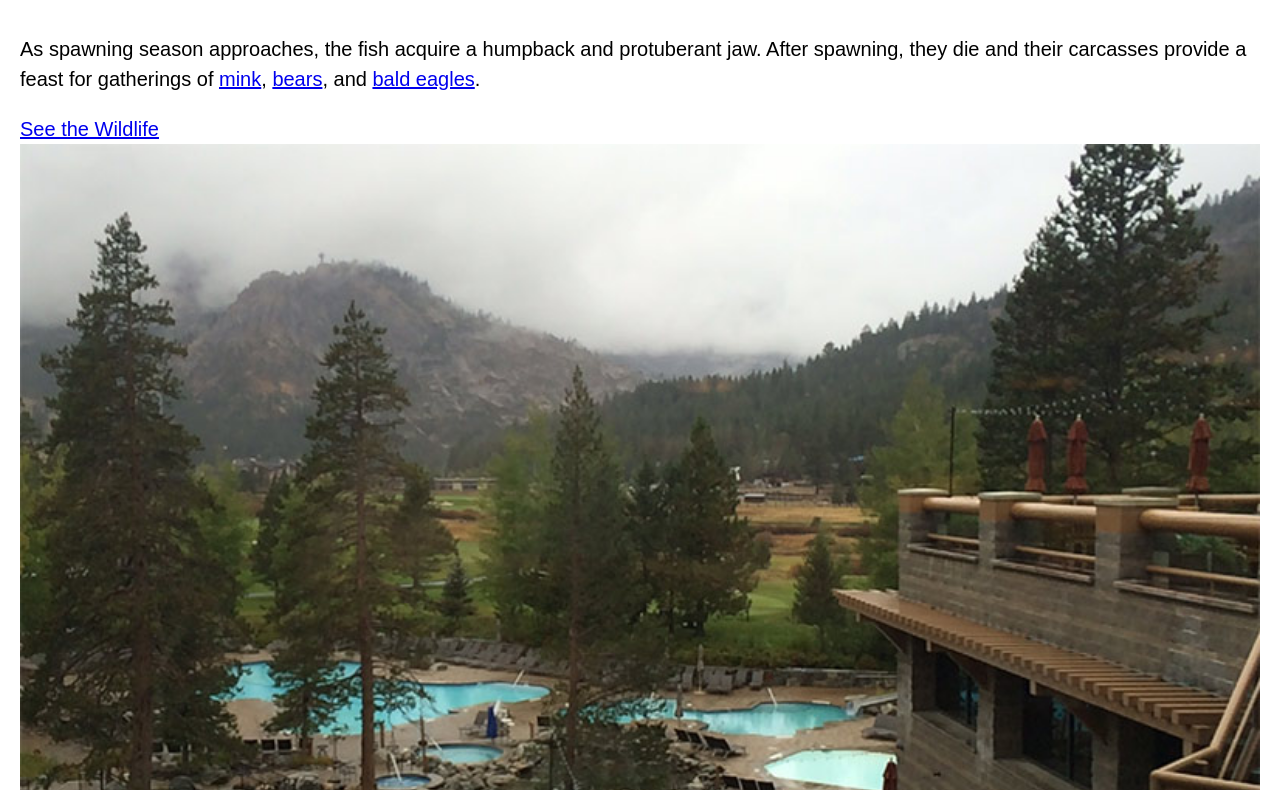
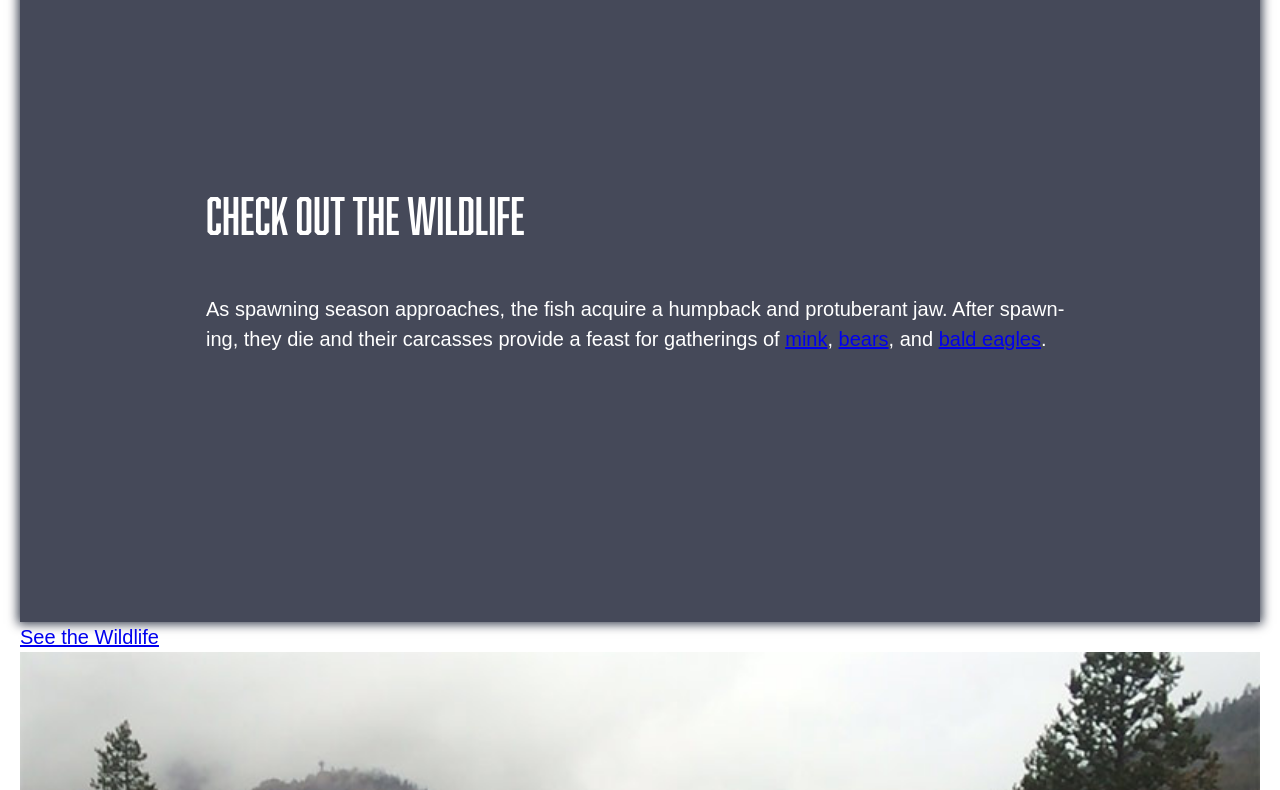
Before and after one commit to MustafaAhsanKhan/Team-Treehouse, a plain HTML site: page Web-Design/CSS/CSS-Design/index.html in a window 1280 px wide. Shown: the part 691-1481 px from the top of the page. Drawn offline with Linux system fonts and the light colour scheme; a web font is replaced by a local one.

Commit message:
Box shadow

```diff
--- a/Web-Design/CSS/CSS-Design/css/style.css
+++ b/Web-Design/CSS/CSS-Design/css/style.css
@@ -59,4 +59,12 @@ main {
   hyphens: auto;
 }
 
+#wildlife {
+  padding: 20% 15%;
+  border-top: 12px solid #f3753b;
+  background-color: #454959;
+  color: white;
+  box-shadow: 0 0 10px 2px rgba(0, 10, 30, 0.8);
+}
+
 /* Media Queries ------------------- */
```
